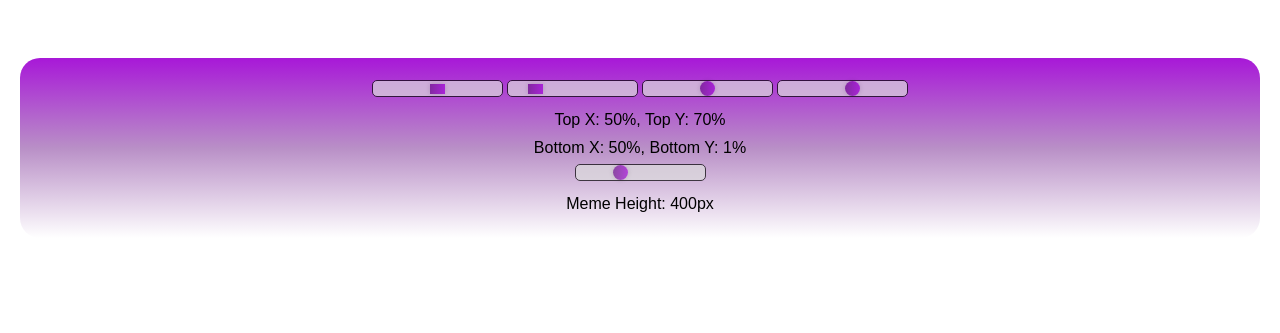
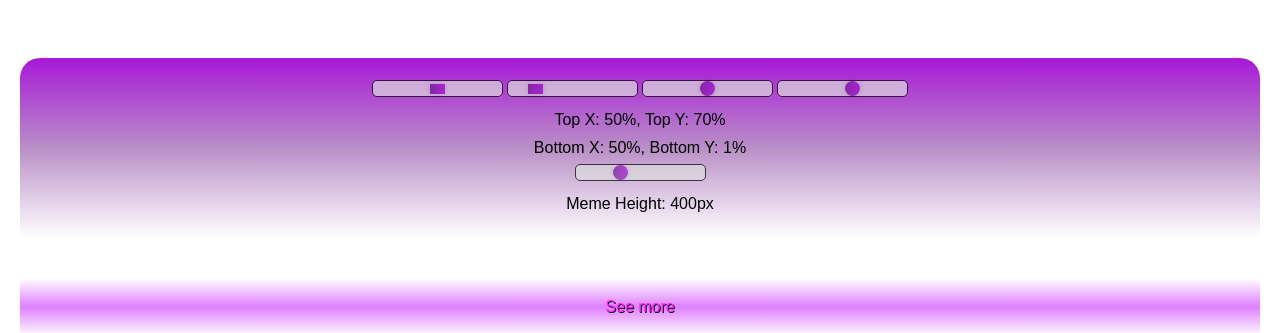
Before and after one commit to GIGI-CodeAce/Memes-generator, a React (Create React App) app: page / in a window 1280 px wide. Shown: the part 657-990 px from the top of the page. Before the commit the page ends 915 px from the top, so only its background shows below. Built offline with nearby package versions, Linux system fonts and the light colour scheme; no server answers; the HTML template or start-up script is replaced by a standard one.

Commit message:
added footer

```diff
--- a/src/App.js
+++ b/src/App.js
@@ -2,6 +2,7 @@ import React from "react"
 import Header from "./components/header"
 import Meme from "./components/meme"
 import Settings from './components/fontSettings.js'
+import FooterPage from './components/footer.js'
 import './style.css'
 
 export default function App() {
@@ -10,6 +11,7 @@ export default function App() {
             <Header />
             <Meme />
             <Settings/>
+            <FooterPage/>
         </div>
     )
 }
--- /dev/null
+++ b/src/components/footer.js
@@ -0,0 +1,12 @@
+
+function FooterPage(){
+
+
+    return(
+        <footer>
+            <a href="https://gigi-codeace.github.io/GIGIs-portfolio/" target="_blank"><span>See more</span></a>
+        </footer>
+    )
+}
+
+export default FooterPage;
--- a/src/index.css
+++ b/src/index.css
@@ -11,3 +11,24 @@ code {
   font-family: source-code-pro, Menlo, Monaco, Consolas, 'Courier New',
     monospace;
 }
+
+::-webkit-scrollbar {
+  width: 11px;
+}
+
+::-webkit-scrollbar-thumb {
+  background: #A626D3;
+  border-radius: 4px;
+}
+
+::-webkit-scrollbar-thumb:hover {
+  background-color: hsl(284, 69%, 61%);
+}
+
+::-webkit-scrollbar-track {
+  background-color: white;
+}
+
+::-webkit-scrollbar-corner {
+  background-color: #000;
+}
--- a/src/style.css
+++ b/src/style.css
@@ -158,7 +158,7 @@ main {
   text-align: center;
   padding: 20px;
   background: linear-gradient( to top, rgba(0, 0, 0, 0),hsla(285, 64%, 34%, 0.5), hsla(285, 80%, 47%, 1) 100%);
-  border-radius: 20px;
+  border-radius: 20px 20px 0px 0px;
 }
 
 .slider-value {
@@ -197,3 +197,24 @@ main {
   width: 15px;
   height: 10px;
 }
+
+a{
+  text-decoration: none;
+  color:  hsl(300, 100%, 57%);
+  text-shadow:
+      1px 1px 0 #000
+}
+a:hover{
+  text-decoration: underline;
+}
+
+footer{
+  flex-direction: column;
+  align-items: center;
+  justify-content: center;
+  text-align: center;
+  padding: 20px;
+  background: linear-gradient( to bottom, rgba(0, 0, 0, 0),hsla(285, 100%, 50%, 0.5), rgba(168, 24, 216, 0) 100%);
+  border-radius: 0px 0px 0px 0px;
+  margin: 40px 20px 0px 20px;
+}
```
